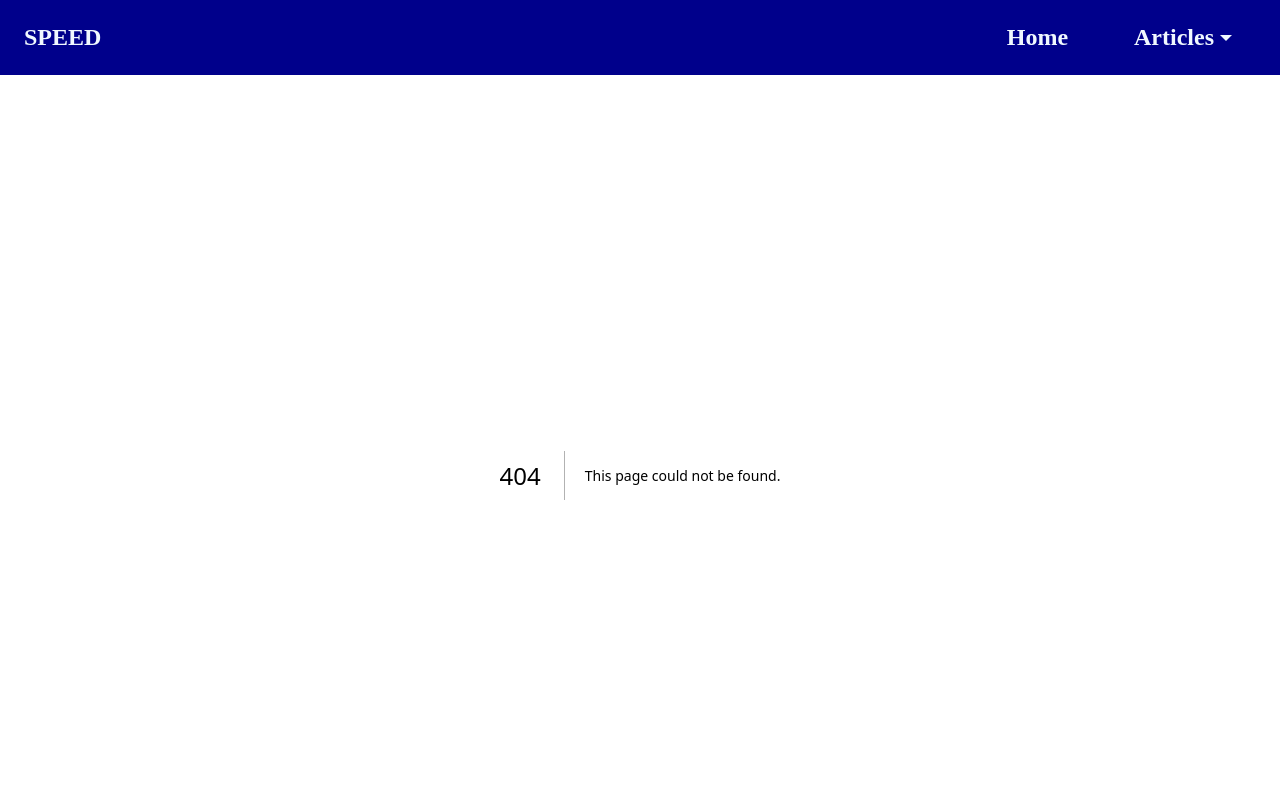
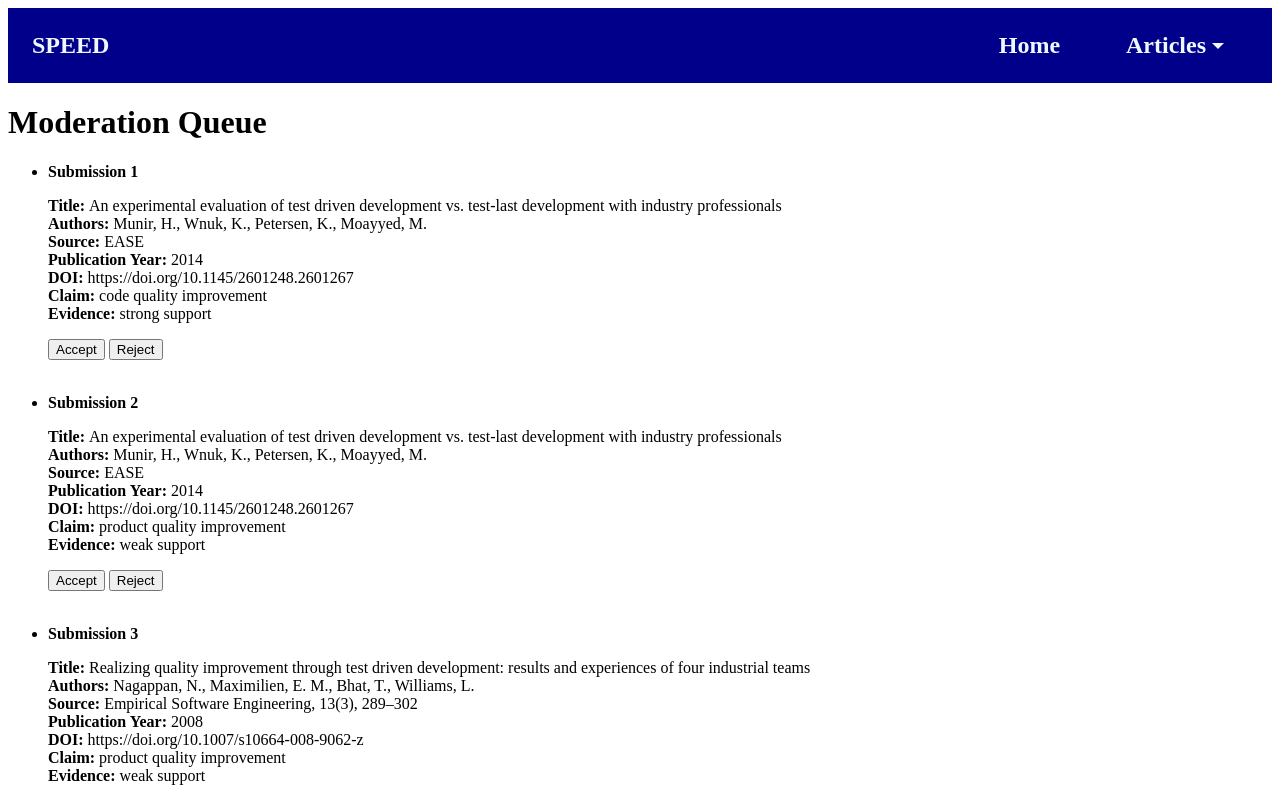
Before and after one commit to ParthTri/SPEED, a Next.js app in the folder frontend/: page /articles/moderation in a window 1280 px wide. Before the commit this address had no page. Shown: the top 799 px of the page. Built offline with nearby package versions, Linux system fonts and the light colour scheme.

Commit message:
Added page for article moderation queue

```diff
--- a/frontend/src/components/PopulatedNavBar.tsx
+++ b/frontend/src/components/PopulatedNavBar.tsx
@@ -14,6 +14,7 @@ const PopulatedNavBar = () => {
 				Articles <IoMdArrowDropdown />
 				<NavDropdown>
 					<NavItem route="/articles">View articles</NavItem>
+					<NavItem route="/articles/moderation">Moderation Queue</NavItem>
 					<NavItem route="/articles/new">Submit new</NavItem>
 				</NavDropdown>
 			</NavItem>
--- /dev/null
+++ b/frontend/src/pages/articles/moderation.tsx
@@ -0,0 +1,49 @@
+import { useState } from 'react';
+import data from "../../utils/dummydata";
+
+const ModerationPage = () => {
+  //Set initial state with the dummy data
+  const [articles, setArticles] = useState(data);
+
+  //function to handle removing an article from the list
+  const handleRemove = (indexToRemove: number) => {
+    setArticles(articles.filter((_, index) => index !== indexToRemove));
+  };
+
+  //function to handle accepted articles
+  const acceptArticle = (index: number) => {
+    handleRemove(index)
+  };
+
+  //function to handle article rejection
+  const rejectArticle = (index: number) => {
+    handleRemove(index)
+  };
+
+  //list of articles that have been submitted
+  const queueList = articles.map((article, index) => (
+    <li key={index}>
+      <p><strong>Submission {index + 1}</strong></p>
+      <p>
+        <strong>Title: </strong>{article.title}<br />
+        <strong>Authors: </strong> {article.authors}<br />
+        <strong>Source: </strong> {article.source}<br />
+        <strong>Publication Year: </strong> {article.pubyear}<br />
+        <strong>DOI: </strong> {article.doi}<br />
+        <strong>Claim: </strong> {article.claim}<br />
+        <strong>Evidence: </strong> {article.evidence}
+      </p>
+      <button onClick={() => acceptArticle(index)}>Accept</button>       <button onClick={() => rejectArticle(index)}>Reject</button>
+      <br /><br />
+    </li>
+  ));
+
+  return (
+    <div className="container">
+      <h1>Moderation Queue</h1>
+      <ul>{queueList}</ul>
+    </div>
+  );
+};
+
+export default ModerationPage;
```
